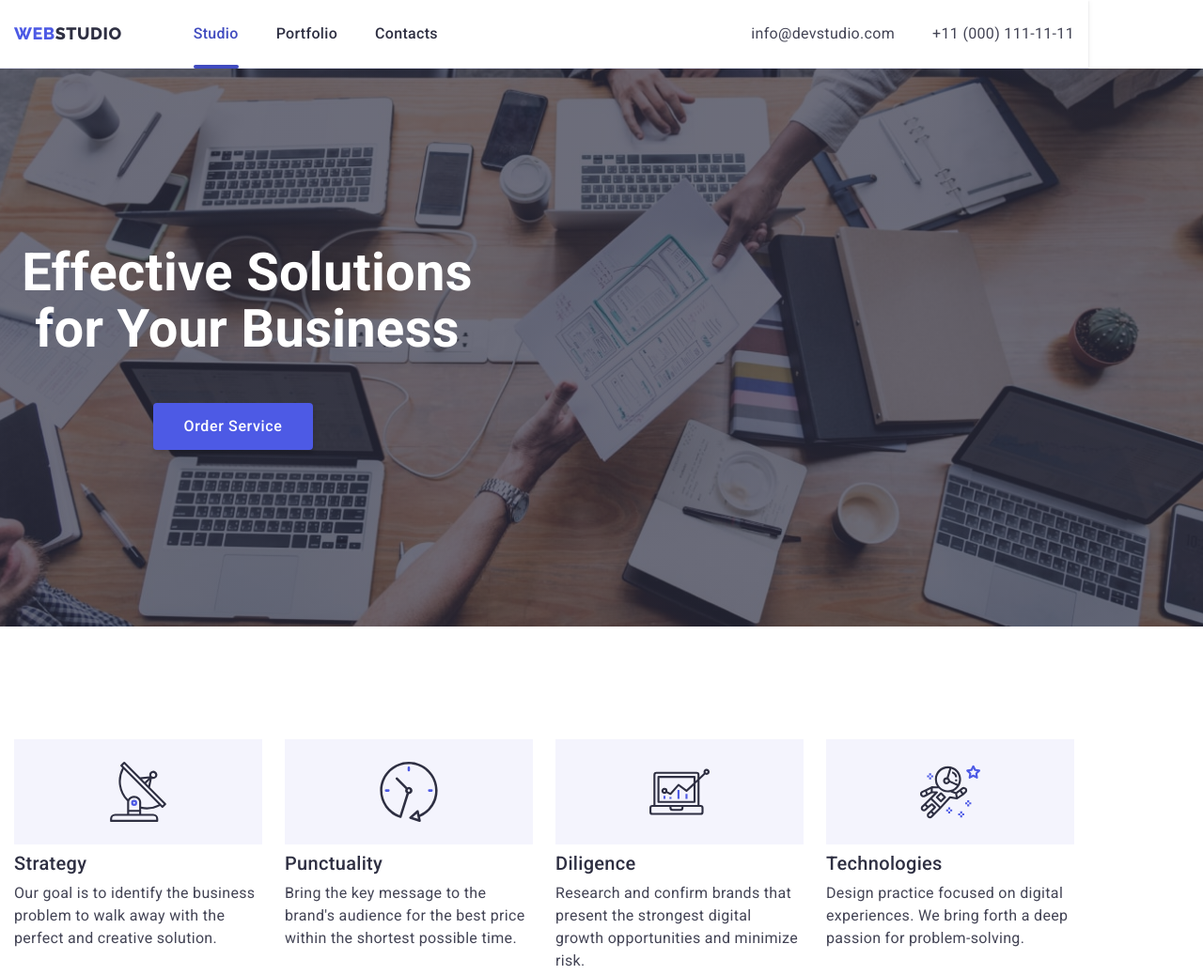
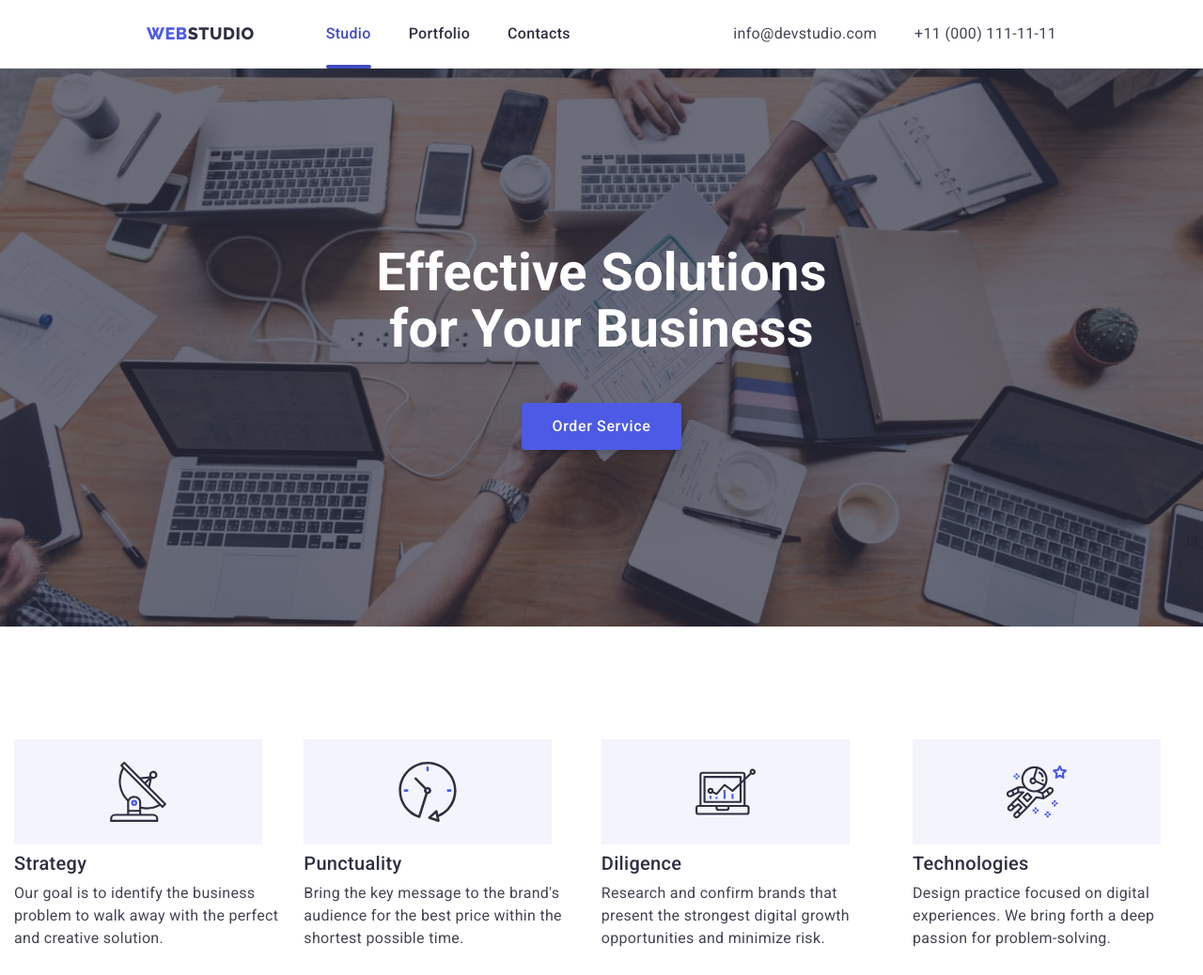
Before and after one commit to AnnaKotl/goit-markup-hw-07, a plain HTML site: page index.html in a window 1280 px wide. Shown: the top 1038 px of the page at 94% size. Drawn offline with nearby package versions, Linux system fonts and the light colour scheme.

Commit message:
specialty

```diff
--- a/css/mobile-styles.css
+++ b/css/mobile-styles.css
@@ -376,7 +376,6 @@ screen and (min-resolution: 2dppx) and (max-width: 767px) {
     }
     /* Hero */
     .container-hero {
-        max-width: 496px;
         align-items: center;
         text-align: center;
     }
@@ -413,17 +412,6 @@ screen and (min-resolution: 2dppx) and (max-width: 767px) {
 }
 
 @media screen and (max-width: 1199px) {
-.container-hero {
-        width: 100%;
-        display: flex;
-        flex-direction: column;
-        text-align: center;
-        align-items: center;
-        justify-content: center;
-        margin-right: auto;
-        margin-left: auto;
-    }
-
     .hero-title {
         max-width: 320px;
         text-align: center;
@@ -568,6 +556,9 @@ screen and (min-resolution: 2dppx) and (max-width: 767px) {
         margin-left: auto;
         margin-right: auto;
     }
+    .container-hero {
+        max-width: 496px;
+    }
     .specialty-section-container {
         padding-left: 16px;
         padding-right: 16px;
--- a/css/styles.css
+++ b/css/styles.css
@@ -94,7 +94,7 @@ body {
 /* ==========desktop-stile========== */
 @media screen and (min-width: 1200px) {
   .container {
-    max-width: 1158px;
+    width: 1158px;
     margin: 0 auto;
     padding: 0 15px;
   }
@@ -102,6 +102,10 @@ body {
     padding-top: 120px;
   }
   /* Menu Nav */
+  .header-container {
+    padding-left: 156px;
+    padding-right: 156px;
+  }
   .navigation-items {
     margin-left: 76px;
   }
@@ -114,9 +118,22 @@ body {
     font-size: 16px;
     padding: 24px 0;
   }
+    /* Hero */
+  .hero-title {
+    width: 496px;
+  }
     /* Specialty section*/
+  .specialty-section-container {
+    display: flex;
+    justify-content: center;
+  }
+  /* ??????????????????? */
   .specialty-items {
+
     gap: 24px;
+  }
+  .specialty-item {
+
   }
   .specialty-icons {
     background-color: var(--light-color);
@@ -286,6 +303,16 @@ body {
 }
 
 /* ===Section Hero - for all devise===*/
+.container-hero {
+  width: 100%;
+  display: flex;
+  flex-direction: column;
+  text-align: center;
+  align-items: center;
+  justify-content: center;
+  margin-right: auto;
+  margin-left: auto;
+}
 .hero-title {
   font-weight: 700;
   color: var(--white-color);
```
